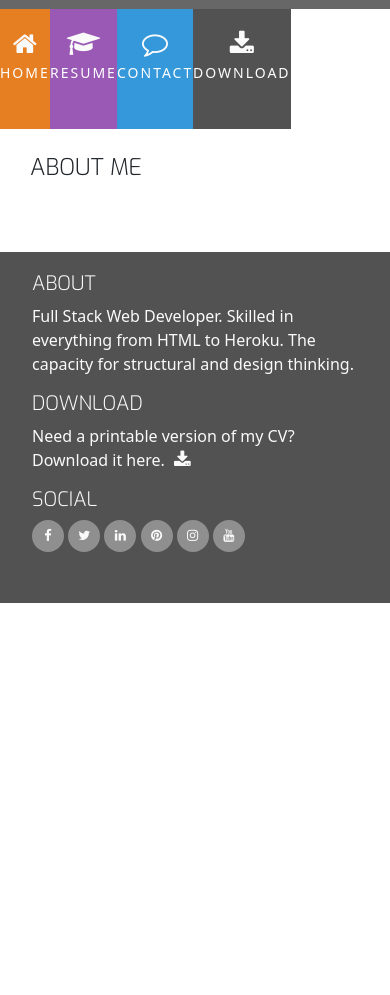
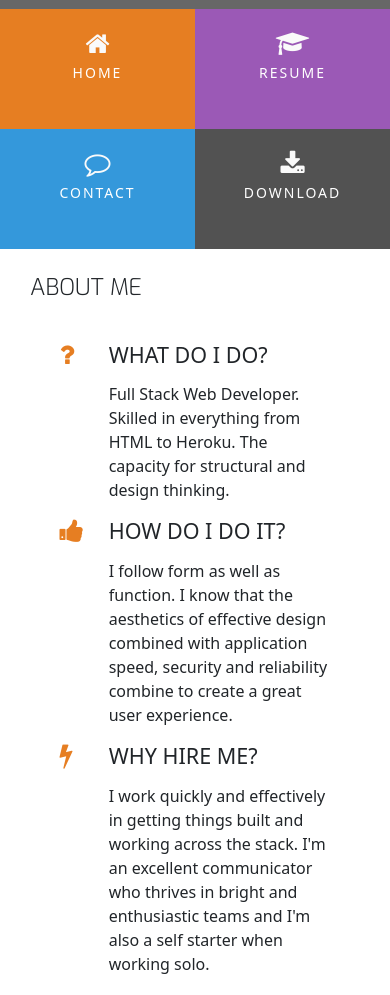
Before and after one commit to simonmortensen23/btProject, a plain HTML site: page index.html in a window 390 px wide. Shown: the part 600-1595 px from the top of the page. Before the commit the page ends 1203 px from the top, so only its background shows below. Drawn offline with nearby package versions, Linux system fonts and the light colour scheme.

Commit message:
Add content to about me sections, style css

```diff
--- a/assets/css/style.css
+++ b/assets/css/style.css
@@ -1,6 +1,6 @@
-@import url('https://fonts.googleapis.com/css2?family=Exo:wght@100;200;300;400;500;600;700&family=Roboto:wght@100;300;400;500;700&display=swap');
+@import url('https://fonts.googleapis.com/css?family=Roboto:100,200,300,400,500,600,700|Exo:100,200,300,400,500,600,700');
 
-/*-------------------------------Colours */
+/*--------------------------------------------Colors*/
 
 .bg-color-name-title {
     background-color: #676767;
@@ -26,9 +26,29 @@
     background-color: #525252;
 }
 
-/*------------------------------- Special paddings/margins/text */
+.row-table {
+    display: table;
+}
 
-h1,h2,h3,h4 {
+.section-column {
+    display: table-cell;
+    padding: 0 30px 30px;
+    float: none;
+}
+
+.section-heading {
+    font-family: "Exo", sans-serif;
+    font-weight: 300;
+    margin-top: 25px;
+    margin-bottom: 40px;
+}
+
+/* ----------------------------------------Special paddings/margins/text */
+
+h1,
+h2,
+h3,
+h4 {
     margin: 0;
 }
 
@@ -63,7 +83,7 @@ h1,h2,h3,h4 {
     margin-bottom: 40px;
 }
 
-/*-------------------------------Heading */
+/*--------------------------------------------Heading*/
 
 header {
     margin: 0;
@@ -109,13 +129,13 @@ header {
     font-size: 0;
 }
 
-#nav {
-    margin: 0;
-}
-
 #nav li {
     font-size: 14px;
     padding: 0;
+}
+
+#nav {
+    margin: 0;
 }
 
 .menuitem {
@@ -149,14 +169,14 @@ header {
     letter-spacing: 2px;
 }
 
-/*------------------------------- Hover.css */
+/*--------------------------------------------Hover.css*/
 
 .hvr-sweep-to-bottom:before {
-    background-color: rgba(0, 0, 0, 0.2);
+    background: rgba(0, 0, 0, 0.2);
     height: 120px;
 }
 
-/*-------------------------------Footer */
+/* ----------------------------------------Footer */
 
 footer {
     background-color: #525252;
@@ -207,3 +227,14 @@ footer {
 #footer-details {
     padding: 20px;
 }
+
+/* ---------------------------------------- Three reasons */
+
+.three-reasons-icon {
+    font-size: 26px;
+    color: #e67e22;
+}
+
+.three-reasons-heading {
+    margin-bottom: 15px;
+}
--- a/index.html
+++ b/index.html
@@ -24,16 +24,16 @@
                 <div class="row g-0">
                     <div class="col">
                         <ul id="nav" class="list-inline menucontainer">
-                            <li class="col6 col-sm-3 ui-menu-color-home list-inline-item menuitem">
+                            <li class="col-6 col-sm-3 ui-menu-color-home list-inline-item menuitem">
                                 <a href="#" class="hvr-sweep-to-bottom"><i class="fa fa-home" aria-hidden="true"></i><span>Home</span></a>
                             </li>
-                            <li class="col6 col-sm-3 ui-menu-color-resume list-inline-item menuitem">
+                            <li class="col-6 col-sm-3 ui-menu-color-resume list-inline-item menuitem">
                                 <a href="#" class="hvr-sweep-to-bottom"><i class="fa fa-graduation-cap" aria-hidden="true"></i><span>Resume</span></a>
                             </li>
-                            <li class="col6 col-sm-3 ui-menu-color-contact list-inline-item menuitem">
+                            <li class="col-6 col-sm-3 ui-menu-color-contact list-inline-item menuitem">
                                 <a href="#" class="hvr-sweep-to-bottom"><i class="fa fa-comment-o" aria-hidden="true"></i><span>Contact</span></a>
                             </li>
-                            <li class="col6 col-sm-3 ui-menu-color-download list-inline-item menuitem">
+                            <li class="col-6 col-sm-3 ui-menu-color-download list-inline-item menuitem">
                                 <a href="#" class="hvr-sweep-to-bottom"><i class="fa fa-download" aria-hidden="true"></i><span>Download</span></a>
                             </li>
                         </ul>
@@ -48,6 +48,47 @@
                 <div class="row">
                     <div class="col">
                         <h3 class="section-heading uppercase">About Me</h3>
+                    </div>
+                </div>
+                <div class="row">
+                    <div class="col-10 offset-1 offset-sm-0 col-sm-4 col-md-6">
+                        <div class="row">
+                            <div class="col-2">
+                                <i class="three-reasons-icon fa fa-question" aria-hidden="true"></i>
+                            </div>
+                            <div class="col-10">
+                                <h4 class="three-reasons-heading uppercase">What do I do?</h4>
+                                <p>
+                                    Full Stack Web Developer. Skilled in everything from HTML to Heroku. The capacity for structural and design thinking.
+                                </p>
+                            </div>
+                        </div>
+                    </div>
+                    <div class="col-10 offset-1 offset-sm-0 col-sm-4 col-md-6">
+                        <div class="row">
+                            <div class="col-2">
+                                <i class="three-reasons-icon fa fa-thumbs-up" aria-hidden="true"></i>
+                            </div>
+                            <div class="col-10">
+                                <h4 class="three-reasons-heading uppercase">How do I do it?</h4>
+                                <p>
+                                    I follow form as well as function. I know that the aesthetics of effective design combined with application speed, security and reliability combine to create a great user experience.
+                                </p>
+                            </div>
+                        </div>
+                    </div>
+                    <div class="col-10 offset-1 offset-sm-0 col-sm-4 col-md-6">
+                        <div class="row">
+                            <div class="col-2">
+                                <i class="three-reasons-icon fa fa-bolt" aria-hidden="true"></i>
+                            </div>
+                            <div class="col-10">
+                                <h4 class="three-reasons-heading uppercase">Why hire me?</h4>
+                                <p>
+                                    I work quickly and effectively in getting things built and working across the stack. I'm an excellent communicator who thrives in bright and enthusiastic teams and I'm also a self starter when working solo.
+                                </p>
+                            </div>
+                        </div>
                     </div>
                 </div>
             </div>
```
